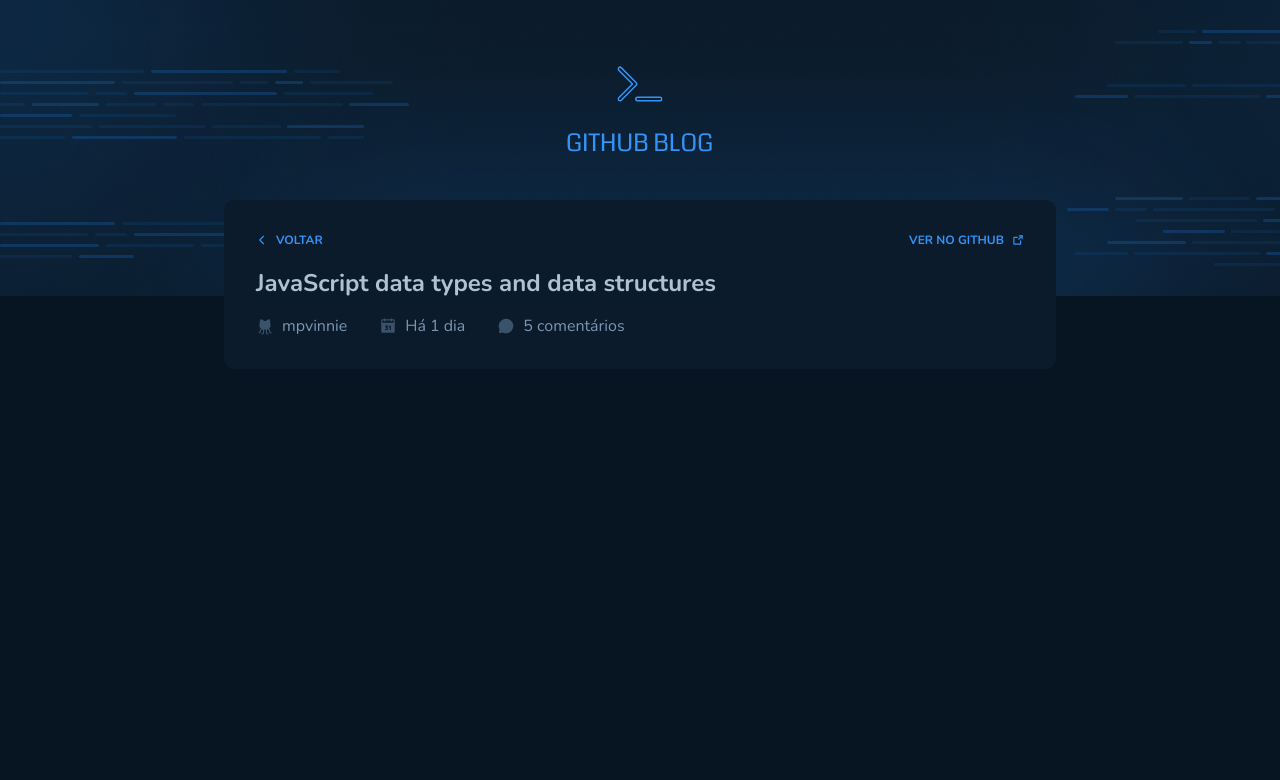
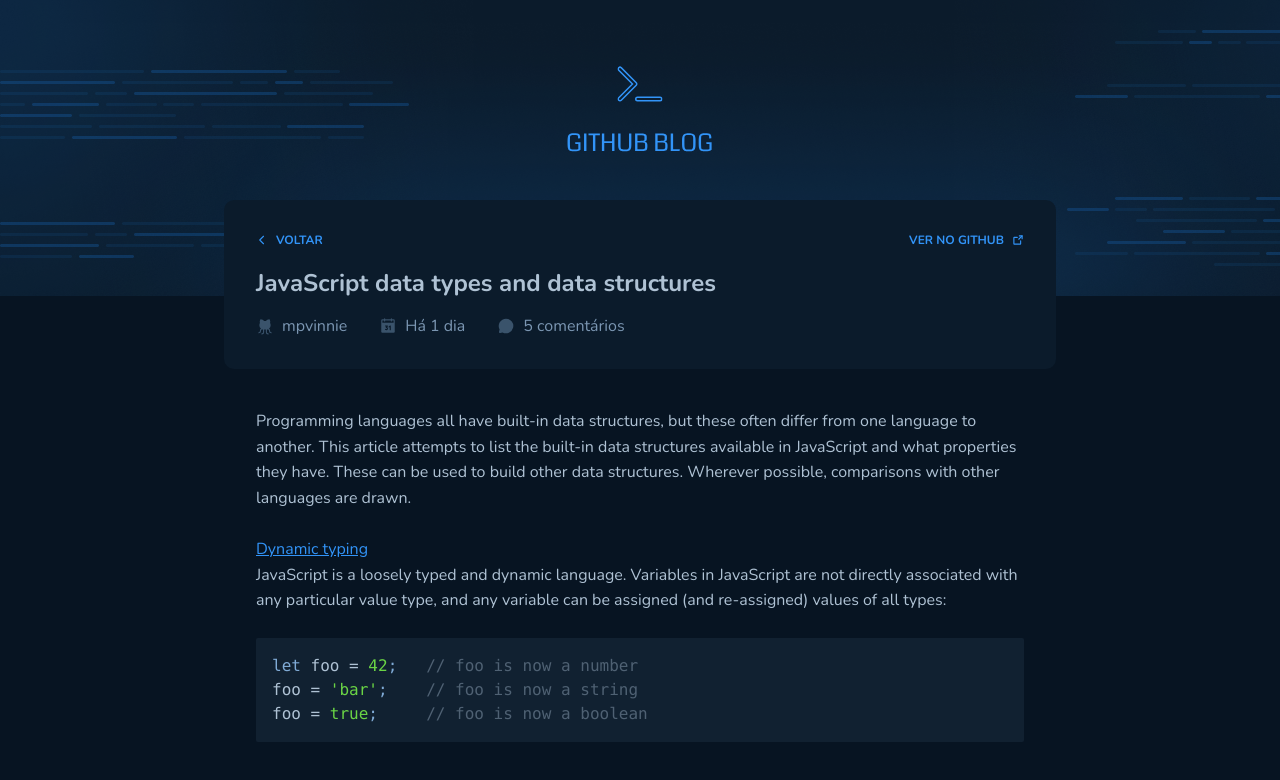
Before and after one commit to mpvinnie/github-blog, a React (Vite) app: page /1 in a window 1280 px wide. Shown: the top 780 px of the page. Built offline with nearby package versions, Linux system fonts and the light colour scheme.

Commit message:
create post content stylish

```diff
--- a/package.json
+++ b/package.json
@@ -12,13 +12,16 @@
     "phosphor-react": "^1.4.1",
     "react": "^18.2.0",
     "react-dom": "^18.2.0",
+    "react-markdown": "^8.0.3",
     "react-router-dom": "^6.4.3",
+    "react-syntax-highlighter": "^15.5.0",
     "styled-components": "^5.3.6"
   },
   "devDependencies": {
     "@rocketseat/eslint-config": "^1.1.3",
     "@types/react": "^18.0.24",
     "@types/react-dom": "^18.0.8",
+    "@types/react-syntax-highlighter": "^15.5.5",
     "@types/styled-components": "^5.1.26",
     "@vitejs/plugin-react": "^2.2.0",
     "eslint": "^8.27.0",
--- a/src/pages/Post/index.tsx
+++ b/src/pages/Post/index.tsx
@@ -6,7 +6,32 @@
   GithubLogo
 } from 'phosphor-react'
 import { NavLink } from 'react-router-dom'
-import { PostContainer, PostInfo } from './styles'
+import { Prism as SyntaxHighlighter } from 'react-syntax-highlighter'
+import { PostContainer, PostContent, PostInfo } from './styles'
+
+const markdown = `
+  Programming languages all have built-in data structures, but these often
+  differ from one language to another. This article attempts to list the
+  built-in data structures available in JavaScript and what properties
+  they have. These can be used to build other data structures. Wherever
+  possible, comparisons with other languages are drawn.
+  &nbsp;
+
+  &nbsp;
+
+  [Dynamic typing](http://localhost:5173)
+
+  JavaScript is a loosely typed and
+  dynamic language. Variables in JavaScript are not directly associated
+  with any particular value type, and any variable can be assigned (and
+  re-assigned) values of all types:
+
+  ~~~js
+  let foo = 42;   // foo is now a number
+  foo = 'bar';    // foo is now a string
+  foo = true;     // foo is now a boolean
+  ~~~
+`
 
 export function Post() {
   return (
@@ -37,6 +62,28 @@
           </a>
         </footer>
       </PostInfo>
+      <PostContent
+        components={{
+          code({ node, inline, className, children, style, ...props }) {
+            const match = /language-(\w+)/.exec(className || '')
+            return !inline && match ? (
+              <SyntaxHighlighter
+                useInlineStyles={false}
+                children={String(children).replace(/\n$/, '')}
+                language={match[1]}
+                PreTag='div'
+                {...props}
+              />
+            ) : (
+              <code className={className} {...props}>
+                {children}
+              </code>
+            )
+          }
+        }}
+      >
+        {markdown}
+      </PostContent>
     </PostContainer>
   )
 }
--- a/src/pages/Post/styles.ts
+++ b/src/pages/Post/styles.ts
@@ -1,3 +1,5 @@
+import ReactMoarkdown from 'react-markdown'
+
 import styled from 'styled-components'
 
 export const PostContainer = styled.div`
@@ -60,3 +62,50 @@
     }
   }
 `
+
+export const PostContent = styled(ReactMoarkdown)`
+  padding: 2.5rem 2rem;
+
+  p {
+    line-height: 1.6;
+  }
+
+  a {
+    text-decoration: underline;
+    color: ${props => props.theme.blue};
+    line-height: 1.6;
+  }
+
+  pre {
+    width: 100%;
+    margin-top: 1.5rem;
+
+    div {
+      background: ${props => props.theme.post} !important;
+      padding: 1rem;
+      border-radius: 2px;
+
+      span {
+        margin: 0;
+        text-shadow: none;
+        background: none !important;
+        color: ${props => props.theme.text};
+
+        &.keyword,
+        &.punctuation {
+          color: ${props => props.theme['code-keyword']} !important;
+        }
+
+        &.number,
+        &.string,
+        &.boolean {
+          color: ${props => props.theme['code-value']} !important;
+        }
+
+        &.comment {
+          color: ${props => props.theme['code-comment']} !important;
+        }
+      }
+    }
+  }
+`
--- a/src/styles/themes/default.tsx
+++ b/src/styles/themes/default.tsx
@@ -10,5 +10,9 @@
   post: '#112131',
   profile: '#0b1b2b',
   background: '#071422',
-  input: '#040f1a'
+  input: '#040f1a',
+
+  'code-keyword': '#80ABD6',
+  'code-value': '#6AD445',
+  'code-comment': '#4F6173'
 } as const
```
Also changed, not shown: .eslintrc.json, 1 other file (tests, documents, lock files or other folders).
